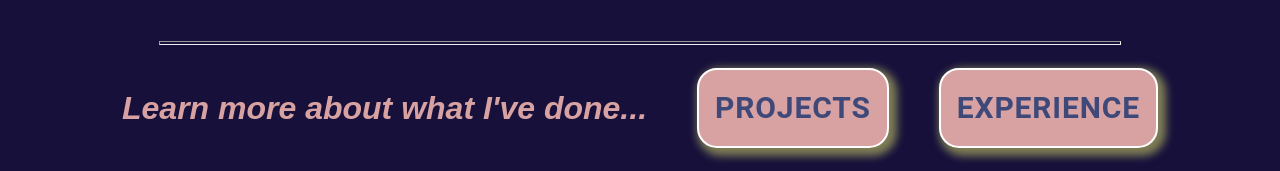
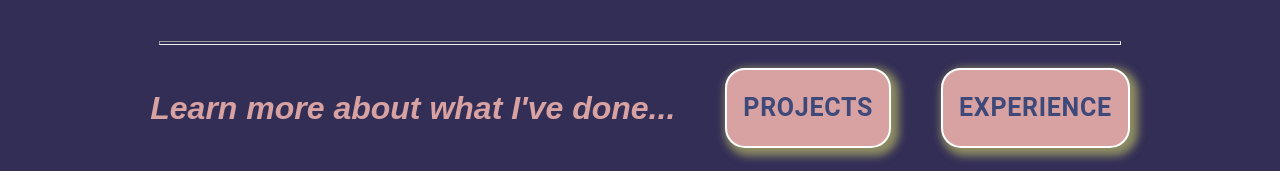
Before and after one commit to patKilcullen/kilcullen-portfolio, a React (Create React App) app: page / in a window 1280 px wide. Shown: the part 1379-1550 px from the top of the page. Built offline with nearby package versions, Linux system fonts and the light colour scheme.

Commit message:
button styles

```diff
--- a/src/App.css
+++ b/src/App.css
@@ -1,64 +1,5 @@
-/* .App {
-  text-align: center;
-}
-
-.App-logo {
-  height: 40vmin;
-  pointer-events: none;
-}
-
-@media (prefers-reduced-motion: no-preference) {
-  .App-logo {
-    animation: App-logo-spin infinite 20s linear;
-  }
-}
-
-.App-header {
-  background-color: #282c34;
-  min-height: 100vh;
-  display: flex;
-  flex-direction: column;
-  align-items: center;
-  justify-content: center;
-  font-size: calc(10px + 2vmin);
-  color: white;
-}
-
-.App-link {
-  color: #61dafb;
-}
-
-@keyframes App-logo-spin {
-  from {
-    transform: rotate(0deg);
-  }
-  to {
-    transform: rotate(360deg);
-  }
-} */
-
-
-/* body {
-   width: 100%;
-   background-size: cover;
-  } */
-/* #body {
-  font-family: sans-serif;
-  min-height: 100vh;
-  display: flex;
-  flex-direction: column;
-  background: linear-gradient(to top, #dfe9f3 0%, white 100%);
-
-} */
-
-
-
 
 nav a {
-  /* display: inline-block;
-  margin: 1em;
-  padding: 4px 2px;
-  transition: 0.3s; */
   color: whitesmoke;
   display: inline-block;
   position: relative;
@@ -86,7 +27,6 @@ nav a::before {
 nav a:hover::before {
   transform-origin: left;
   transform: scaleX(1);
-  /* margin: 1em; */
   display: inline-block;
 
 }
@@ -96,7 +36,8 @@ nav a:hover::before {
 .App {
 
   /* background-color:#81567a; */
-  background-color:#16103b;
+  /* background-color:#16103b; */
+  background-color:#332e56;
   text-align: center;
   font-family: "Copperplate", Haettenschweiler, 'Arial Narrow Bold', sans-serif;
 }
--- a/src/features/Home.js
+++ b/src/features/Home.js
@@ -1,4 +1,4 @@
-import React from "react";
+import React, {useEffect, useRef} from "react";
 import '../style/home.css'
 import { useNavigate } from "react-router-dom";
 import Button from '@mui/material/Button';
@@ -18,6 +18,39 @@ import profilePic from "../ProfilePic.PNG"
 
 const Home = () => {
     const navigate = useNavigate()
+
+
+    const targetRef = useRef(null);
+
+    useEffect(() => {
+      const options = {
+        root: null,
+        rootMargin: '0px',
+        threshold: 0.5, // Adjust the threshold value as needed
+      };
+
+      const observer = new IntersectionObserver((entries) => {
+        entries.forEach((entry) => {
+          if (entry.isIntersecting) {
+            entry.target.focus();
+            observer.unobserve(entry.target);
+          }
+        });
+      }, options);
+
+      if (targetRef.current) {
+        observer.observe(targetRef.current);
+      }
+
+      return () => {
+        if (targetRef.current) {
+          observer.unobserve(targetRef.current);
+        }
+      };
+    }, []);
+
+
+
   return (
     <div id="main">
       {/* <div id="mainContent"> */}
@@ -25,7 +58,7 @@ const Home = () => {
 
         {/* <img id="profilePic" src={profilePic} />  */}
         <div className="mainContainer">
-          <div className="about-and-pic">
+          <div className="about-and-pic" ref={targetRef} tabIndex={-1}>
         <img alt="Patrick Kilcullen" className="profilePic" src={profilePic} />
         <div className="scroll">
         <h1 className="homeAbout">
@@ -61,9 +94,9 @@ const Home = () => {
         <hr className="divider" />
         <div className="homeButtons">
             <h1 className="button-text" > Learn more about what I've done... </h1>
-        <Button onClick={()=>navigate('/projects')} className="button" variant="contained" sx={{color: "#3e497a", backgroundColor: "#d8a2a2", fontWeight: "bold", fontSize: "30px",
+        <Button onClick={()=>navigate('/projects')} className="button" variant="contained" sx={{color: "#3e497a", backgroundColor: "#d8a2a2", fontWeight: "bold", fontSize: "25px",
   boxShadow: "4px 4px 8px 4px rgba(234, 238, 111, 0.5)",  borderRadius: '20px', border: "2px solid white"}}> Projects</Button>
-        <Button onClick={()=>navigate('/experience')} className="button" variant="contained"sx={{color: "#3e497a", backgroundColor: "#d8a2a2",fontWeight: "bold", fontSize: "30px",
+        <Button onClick={()=>navigate('/experience')} className="button" variant="contained"sx={{color: "#3e497a", backgroundColor: "#d8a2a2",fontWeight: "bold", fontSize: "25px",
   boxShadow: "4px 4px 8px 4px rgba(234, 238, 111, 0.5)",  borderRadius: '20px', border: "2px solid white"}}> Experience</Button>
         </div>
       </div>
--- a/src/style/home.css
+++ b/src/style/home.css
@@ -85,6 +85,8 @@
 .button{
 /* background-color: rgba(103, 62, 166, 0.1); */
   box-shadow: 4px 4px 8px 4px rgba(234, 238, 111, 0.5);
+  font-size: 30px;
+
 
 }
 .button-text {
@@ -122,6 +124,7 @@
   }
   .button {
     width: 50vw;
+    font-size: 20px;
   }
   .tech {
     margin-left: -20vw;
```
